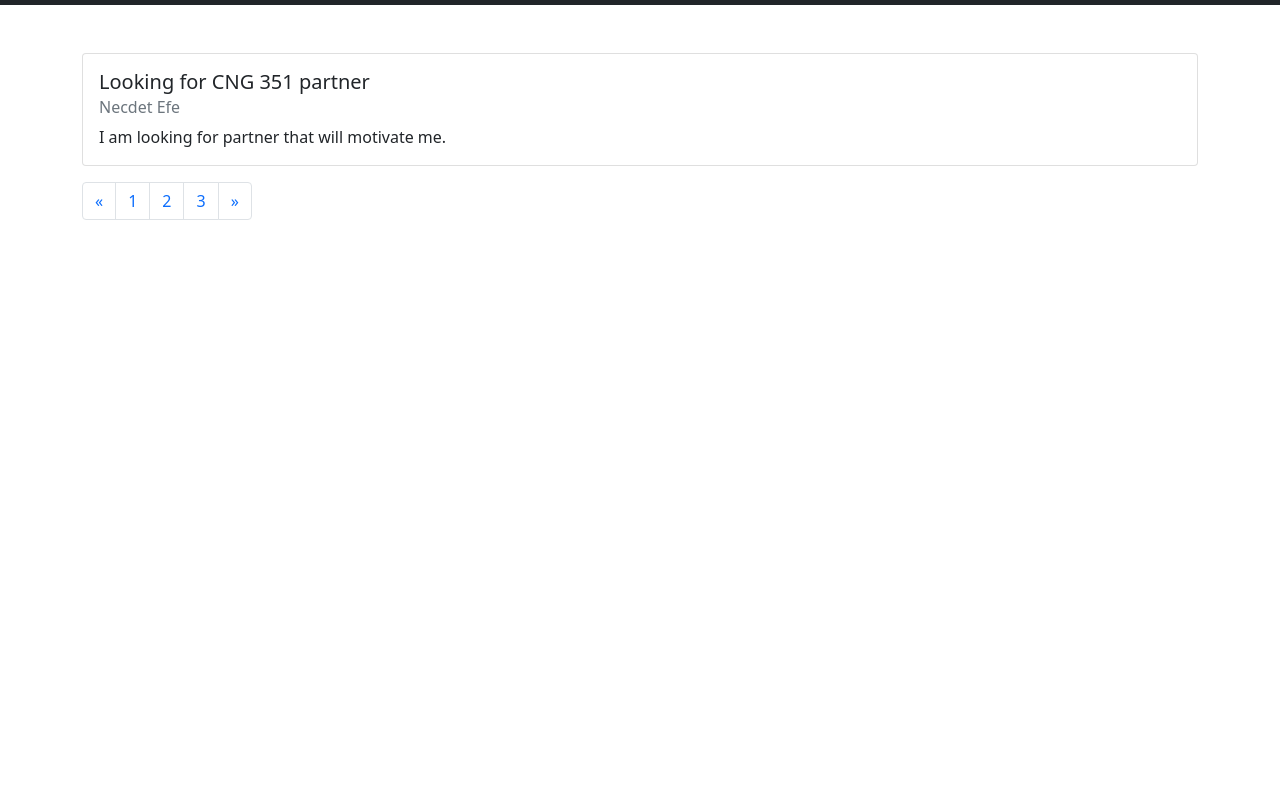
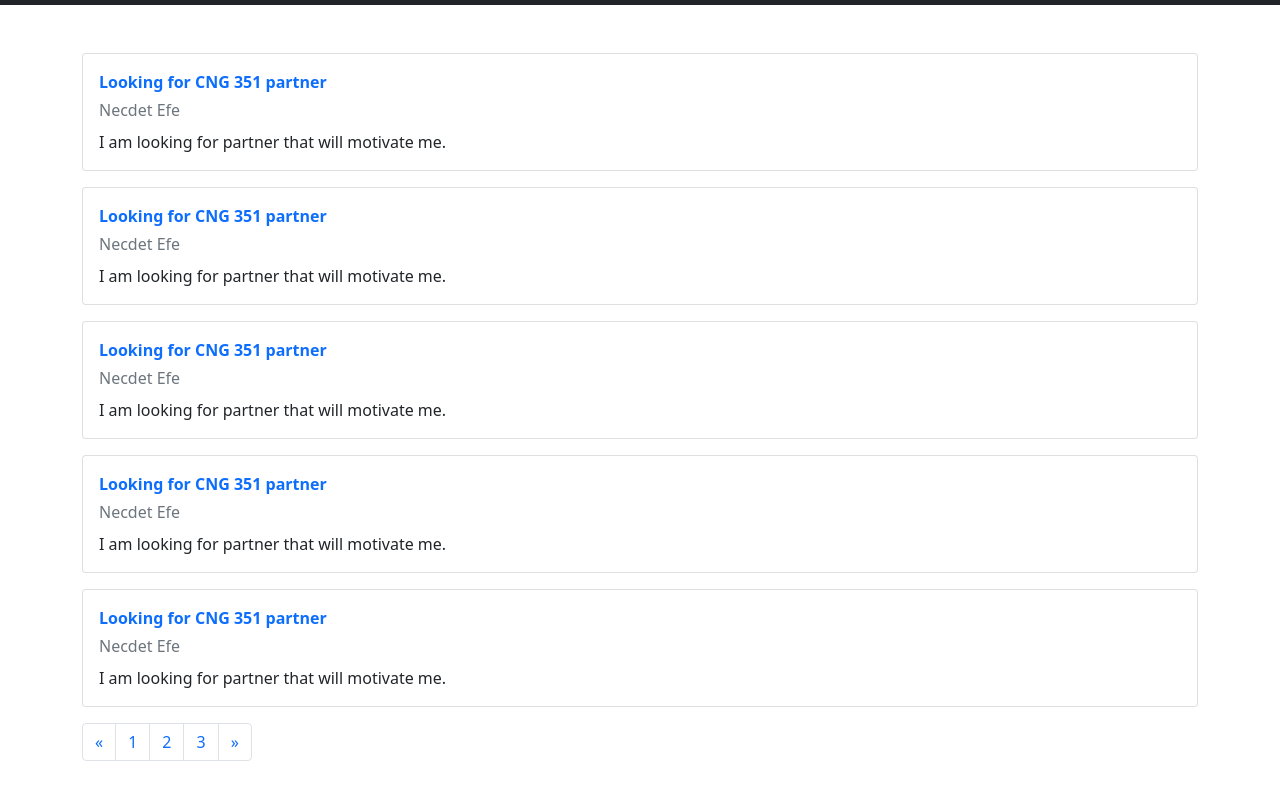
Before and after one commit to quiloos39/my-study-peer-ui, a Gatsby site: page /posts in a window 1280 px wide. Shown: the part 57-856 px from the top of the page. Before the commit the page ends 800 px from the top, so only its background shows below. Built offline with nearby package versions, Linux system fonts and the light colour scheme; Gatsby itself is replaced by a stand-in of ours.

Commit message:
Added interactive posts page

```diff
--- a/src/components/layout.js
+++ b/src/components/layout.js
@@ -12,7 +12,7 @@ const Layout = ({ children, ...props }) => {
 };
 
 Layout.propTypes = {
-  children: PropTypes.arrayOf(PropTypes.object),
+  children: PropTypes.node,
 };
 
 export default Layout;
--- a/src/pages/login.js
+++ b/src/pages/login.js
@@ -4,7 +4,7 @@ import { Link } from "gatsby";
 
 const LoginPage = () => {
   return (
-    <Layout className="vh-100" style={{ backgroundColor: "#0f3a65" }}>
+    <Layout className="min-vh-100" style={{ backgroundColor: "#0f3a65" }}>
       <div className="container my-5 text-white">
         <div className="row">
           <div className="col-lg-8 offset-lg-2">
--- a/src/pages/posts.js
+++ b/src/pages/posts.js
@@ -1,26 +1,9 @@
-import React from "react";
+import React, { useState } from "react";
+import PropTypes from "prop-types";
+import { Link } from "gatsby";
+
 import Layout from "../components/layout";
-import PropTypes from "prop-types";
 
-const Post = ({ title, author, desc }) => {
-  return (
-    <div className="card mb-3">
-      <div className="card-body">
-        <h5 className="card-title">{title}</h5>
-        <h6 className="card-subtitle mb-2 text-muted">{author}</h6>
-        <p className="card-text">{desc}</p>
-      </div>
-    </div>
-  );
-};
-
-Post.propTypes = {
-  title: PropTypes.string,
-  author: PropTypes.string,
-  desc: PropTypes.string,
-};
-
-const PostsPage = () => {
 let posts = [
   {
     id: 1,
@@ -28,20 +11,65 @@ const PostsPage = () => {
     author: "Necdet Efe",
     desc: "I am looking for partner that will motivate me.",
   },
+  {
+    id: 2,
+    title: "Looking for CNG 351 partner",
+    author: "Necdet Efe",
+    desc: "I am looking for partner that will motivate me.",
+  },
+  {
+    id: 3,
+    title: "Looking for CNG 351 partner",
+    author: "Necdet Efe",
+    desc: "I am looking for partner that will motivate me.",
+  },
+  {
+    id: 4,
+    title: "Looking for CNG 351 partner",
+    author: "Necdet Efe",
+    desc: "I am looking for partner that will motivate me.",
+  },
+  {
+    id: 5,
+    title: "Looking for CNG 351 partner",
+    author: "Necdet Efe",
+    desc: "I am looking for partner that will motivate me.",
+  },
 ];
+
+const PostEntry = ({ post, setSelectedPost, ...props }) => {
   return (
-    <Layout>
-      <div className="container my-5">
-        <div>
-          {posts.map((post) => (
-            <Post
-              key={post.id}
-              title={post.title}
-              author={post.author}
-              desc={post.desc}
-            />
-          ))}
+    <div className="card mb-3">
+      <div className="card-body">
+        <Link
+          className="card-title mb-2 d-block"
+          to={`/posts?id=${post.post_id}`}
+          style={{ textDecoration: "none" }}
+          onClick={() => setSelectedPost(post)}
+        >
+          <b>{post.title}</b>
+        </Link>
+        <Link
+          className="card-subtitle mb-2 text-muted d-block"
+          to={`/users?id=${post.author_id}`}
+          style={{ textDecoration: "none" }}
+        >
+          {post.author}
+        </Link>
+        <p className="card-text">{post.desc}</p>
       </div>
+    </div>
+  );
+};
+
+PostEntry.propTypes = {
+  post: PropTypes.object,
+  setSelectedPost: PropTypes.func,
+  props: PropTypes.node,
+};
+
+const Navigator = () => {
+  return (
     <nav aria-label="Page navigation example">
       <ul className="pagination">
         <li className="page-item">
@@ -71,7 +99,67 @@ const PostsPage = () => {
         </li>
       </ul>
     </nav>
+  );
+};
+
+const Post = ({ post, setSelectedPost, ...props }) => {
+  return (
+    <div className="border p-3" {...props}>
+      <h2>{post.title}</h2>
+      <Link to="/users">{post.author}</Link>
+      <hr />
+      <p>{post.desc}</p>
+      <button
+        className="btn btn-success"
+        onClick={() => setSelectedPost(null)}
+        style={{ width: "120px" }}
+      >
+        Back
+      </button>
     </div>
+  );
+};
+
+Post.propTypes = {
+  post: PropTypes.object,
+  setSelectedPost: PropTypes.func,
+  props: PropTypes.node,
+};
+
+const Posts = ({ setSelectedPost, ...props }) => {
+  return (
+    <div>
+      <div>
+        {posts.map((post) => (
+          <PostEntry
+            key={post.id}
+            post={post}
+            setSelectedPost={setSelectedPost}
+          />
+        ))}
+      </div>
+      <Navigator />
+    </div>
+  );
+};
+
+Posts.propTypes = {
+  setSelectedPost: PropTypes.func,
+  props: PropTypes.node,
+};
+
+const PostsPage = () => {
+  let [selectedPost, setSelectedPost] = useState(null);
+
+  let view;
+  if (selectedPost == null) {
+    view = <Posts setSelectedPost={setSelectedPost} />;
+  } else {
+    view = <Post post={selectedPost} setSelectedPost={setSelectedPost} />;
+  }
+  return (
+    <Layout>
+      <div className="container my-5">{view}</div>
     </Layout>
   );
 };
```
Also changed, not shown: .eslintrc.json. Lines whose indentation alone changed are shown as unchanged.
